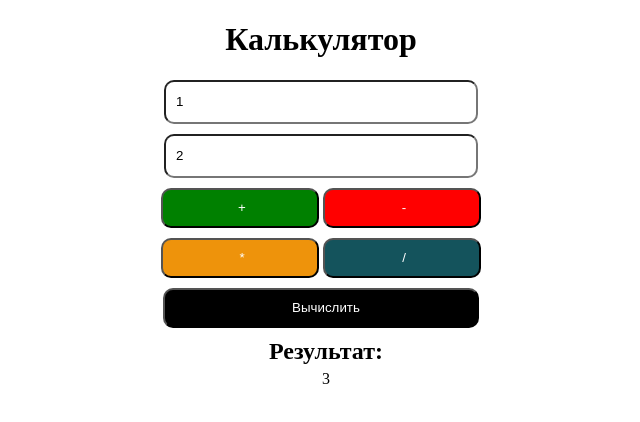
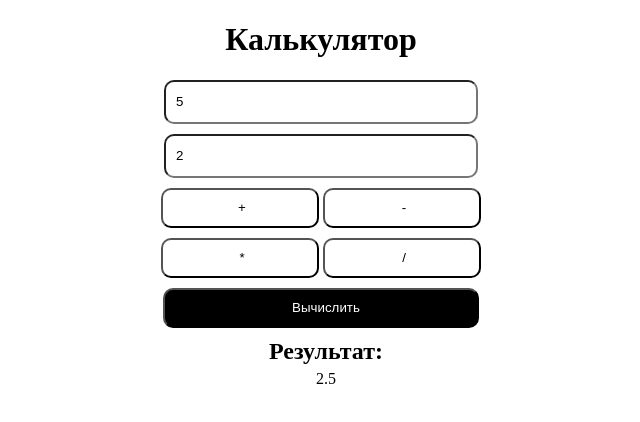
Before and after one commit to Seowizzy/calculator, a plain HTML site: page index.html in a window 1280 px wide. Both pictures are taken after a click on the button "Вычислить". Shown: the whole page, without its empty margins (327-967 px from the left). Drawn offline with Linux system fonts and the light colour scheme.

Commit message:
add switch case

```diff
--- a/app.js
+++ b/app.js
@@ -3,44 +3,79 @@
 const resultElement = document.getElementById("result");
 const input1 = document.getElementById("input1");
 const input2 = document.getElementById("input2");
-const plussBtn = document.getElementById("pluss");
-const minusBtn = document.getElementById("minus");
-const multiplicationBtn = document.getElementById("multiplication");
-const separationBtn = document.getElementById("separation");
+// const plussBtn = document.getElementById("pluss");
+// const minusBtn = document.getElementById("minus");
+// const multiplicationBtn = document.getElementById("multiplication");
+// const separationBtn = document.getElementById("separation");
 const computeBtn = document.getElementById("compute");
-let press = "+";
+let plusBtn = "+";
+let minusBtn = "-";
+let multiplicationBtn = "*";
+let separationBtn = "/";
 
-plussBtn.onclick = function () {
-  press = "+";
-};
+// plussBtn.onclick = function () {
+//   pressBtn = "+";
+// };
 
-minusBtn.onclick = function () {
-  press = "-";
-};
+// minusBtn.onclick = function () {
+//   pressBtn = "-";
+// };
 
-multiplicationBtn.onclick = function () {
-  press = "*";
-};
+// multiplicationBtn.onclick = function () {
+//   pressBtn = "*";
+// };
 
-separationBtn.onclick = function () {
-  press = "/";
-};
+// separationBtn.onclick = function () {
+//   pressBtn = "/";
+// };
+
+// computeBtn.onclick = function () {
+//   if (press == "+") {
+//     const sum = Number(input1.value) + Number(input2.value);
+//     resultElement.textContent = sum;
+//   } else if (press == "-") {
+//     const sum = Number(input1.value) - Number(input2.value);
+//     resultElement.textContent = sum;
+//   } else if (press == "*") {
+//     const sum = Number(input1.value) * Number(input2.value);
+//     resultElement.textContent = sum;
+//   } else if (press == "/") {
+//     const sum = Number(input1.value) / Number(input2.value);
+//     resultElement.textContent = sum;
+//   }
+// };
 
 computeBtn.onclick = function () {
-  if (press == "+") {
-    const sum = Number(input1.value) + Number(input2.value);
-    resultElement.textContent = sum;
-  } else if (press == "-") {
-    const sum = Number(input1.value) - Number(input2.value);
-    resultElement.textContent = sum;
-  } else if (press == "*") {
-    const sum = Number(input1.value) * Number(input2.value);
-    resultElement.textContent = sum;
-  } else if (press == "/") {
-    const sum = Number(input1.value) / Number(input2.value);
-    resultElement.textContent = sum;
+  switch ((plusBtn, minusBtn, multiplicationBtn, separationBtn)) {
+    case "plusBtn":
+      resultElement.textContent = Number(input1.value) + Number(input2.value);
+      break;
+
+    case "-":
+      resultElement.textContent = Number(input1.value) - Number(input2.value);
+      break;
+
+    case "*":
+      resultElement.textContent = Number(input1.value) * Number(input2.value);
+      break;
+
+    case "/":
+      resultElement.textContent = Number(input1.value) / Number(input2.value);
+      break;
   }
 };
 
+// case "-":
+//   resultElement.textContent = Number(input1.value) - Number(input2.value);
+//   break;
+
+// case "*":
+//   resultElement.textContent = Number(input1.value) / Number(input2.value);
+//   break;
+
+// case "/":
+//   resultElement.textContent = Number(input1.value) * Number(input2.value);
+//   break;
+
 // Знаю что в конце должен быть просто else без if но почему то не работает(
 // В звонке можем оптимизорвать код. Мне кажется. его можно сделать поменьше
--- a/index.html
+++ b/index.html
@@ -15,7 +15,7 @@
         <input
           class="calculator__value__one"
           type="number"
-          value="1"
+          value="5"
           id="input1"
         />
         <input
@@ -27,12 +27,12 @@
 
         <div class="symbol">
           <button class="symbol__pluss" id="pluss">+</button>
-          <button class="symbol__minus" id="minus">-</button>
+          <button class="symbol__pluss" id="minus">-</button>
         </div>
 
         <div class="symbol">
-          <button class="symbol__multiplication" id="multiplication">*</button>
-          <button class="symbol__separation" id="separation">/</button>
+          <button class="symbol__pluss" id="multiplication">*</button>
+          <button class="symbol__pluss" id="separation">/</button>
         </div>
 
         <button class="compute" id="compute">Вычислить</button>
--- a/style.css
+++ b/style.css
@@ -48,45 +48,13 @@ body {
   margin-bottom: 10px;
   border-radius: 10px;
   padding-left: 10px;
-  color: white;
-  background-color: green;
+  color: black;
+  background-color: white;
   cursor: pointer;
 }
 
-.symbol__minus {
-  width: 158px;
-  height: 40px;
-  margin: 0;
-  margin-bottom: 10px;
-  border-radius: 10px;
-  padding-left: 10px;
-  color: white;
-  background-color: red;
-  cursor: pointer;
-}
-
-.symbol__multiplication {
-  width: 158px;
-  height: 40px;
-  margin: 0;
-  margin-bottom: 10px;
-  border-radius: 10px;
-  padding-left: 10px;
-  color: white;
-  background-color: rgb(238, 147, 11);
-  cursor: pointer;
-}
-
-.symbol__separation {
-  width: 158px;
-  height: 40px;
-  margin: 0;
-  margin-bottom: 10px;
-  border-radius: 10px;
-  padding-left: 10px;
-  color: white;
-  background-color: rgb(20, 83, 92);
-  cursor: pointer;
+.symbol__pluss:focus {
+  background-color: rgba(128, 128, 128, 0.3);
 }
 
 .compute {
```
